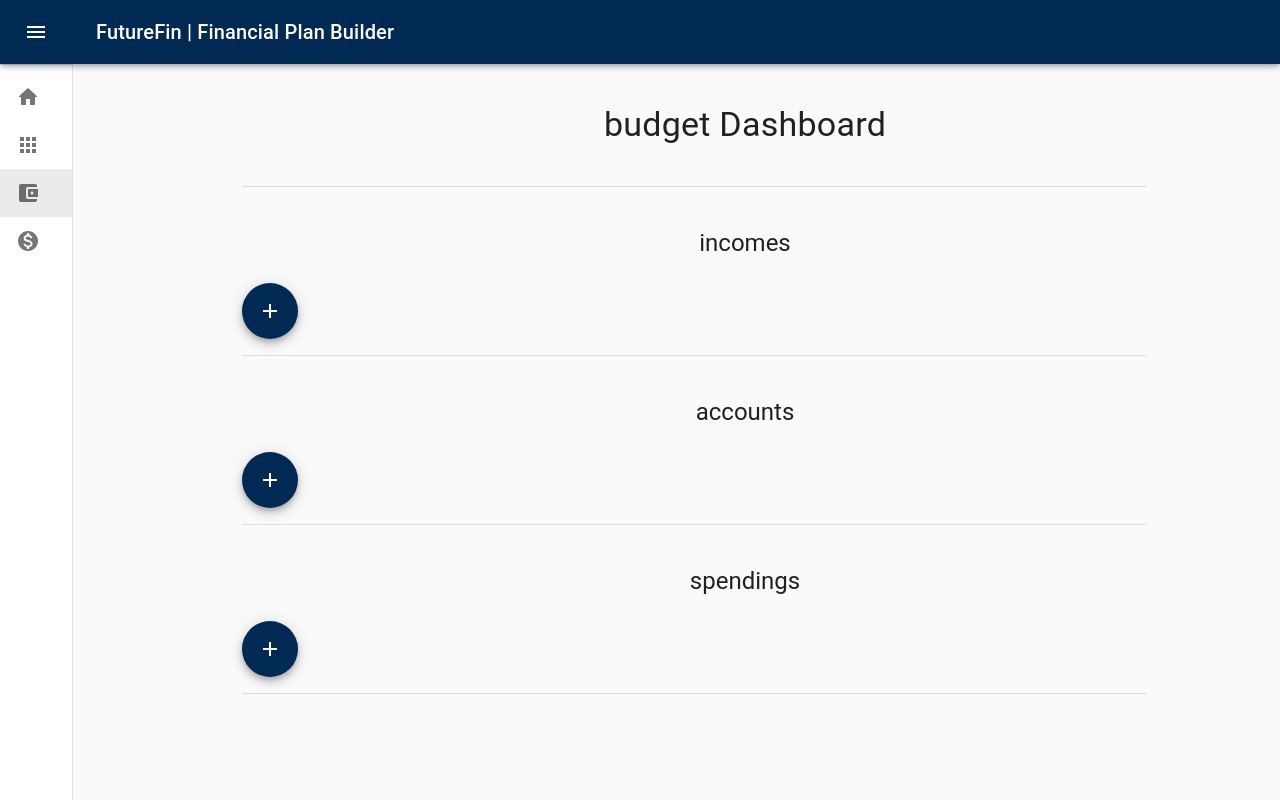
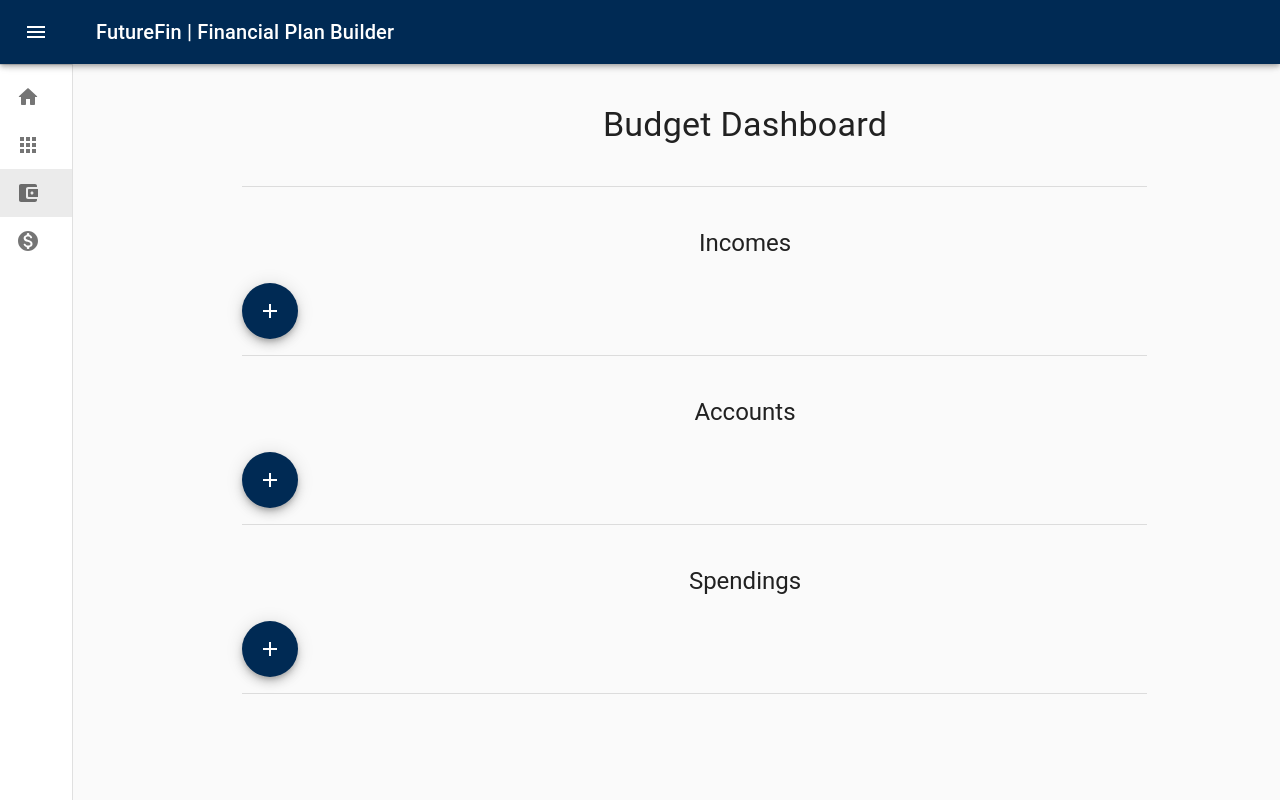
Before and after one commit to mudrila/future-fin, a Next.js app: page /apps/budget in a window 1280 px wide. Built offline with nearby package versions, Linux system fonts and the light colour scheme.

Commit message:
Create capitalize function

```diff
--- a/src/ui-library/templates/Dashboard/index.js
+++ b/src/ui-library/templates/Dashboard/index.js
@@ -2,6 +2,7 @@ import { Fragment } from "react";
 import PropTypes from "prop-types";
 import { Typography, Divider } from "@material-ui/core";
 
+import { capitalizeString } from "../../utils";
 import { AddButton } from "../../";
 import useStyles from "./styles";
 
@@ -10,14 +11,14 @@ export default function Dashboard({ entityName, entityParts }) {
   return (
     <section className={classes.root}>
       <Typography variant="h4" className={classes.heading} align="center">
-        {entityName} Dashboard
+        {capitalizeString(entityName)} Dashboard
       </Typography>
       <Divider className={classes.divider} />
       {entityParts.map((entityPart) => (
         <Fragment key={entityPart.name}>
           <section className={classes.section}>
             <Typography variant="h5" className={classes.heading} align="center">
-              {entityPart.name}
+              {capitalizeString(entityPart.name)}
             </Typography>
             <AddButton />
           </section>
--- /dev/null
+++ b/src/ui-library/utils/index.js
@@ -0,0 +1,4 @@
+export function capitalizeString(s) {
+  if (typeof s !== "string") return "";
+  return s.charAt(0).toUpperCase() + s.slice(1);
+}
```
